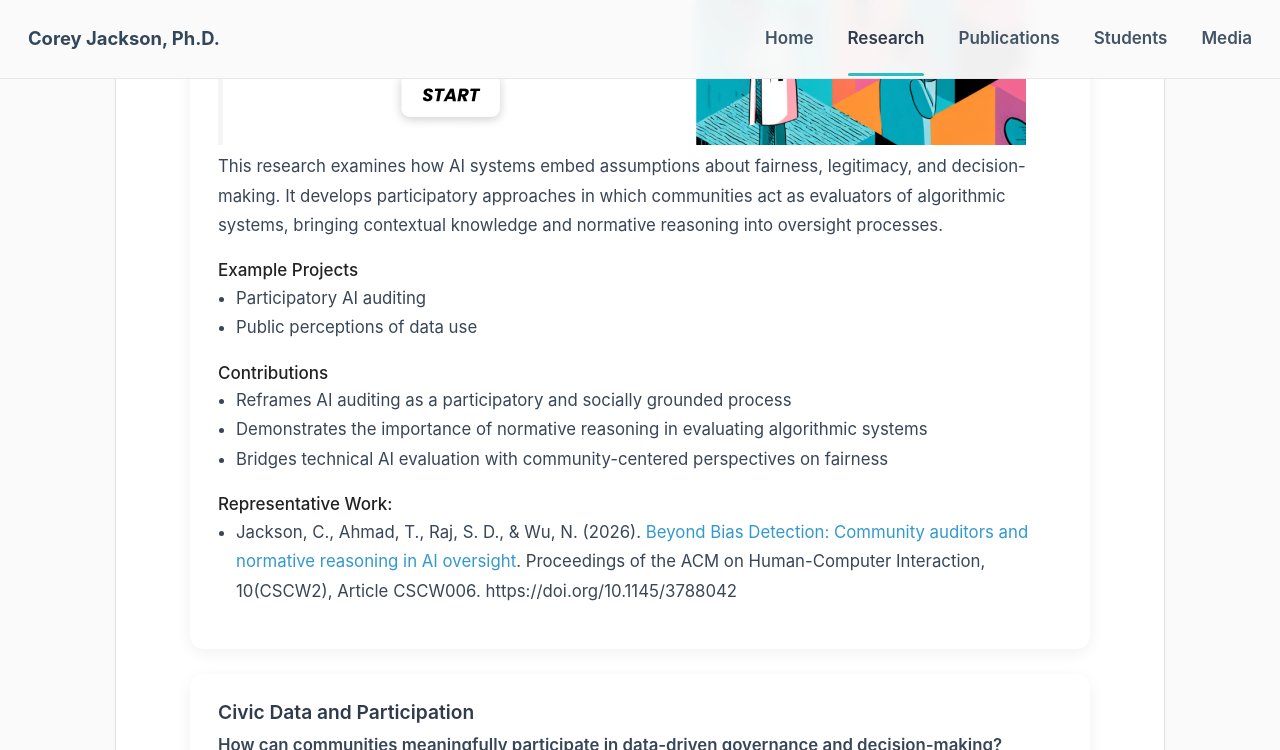
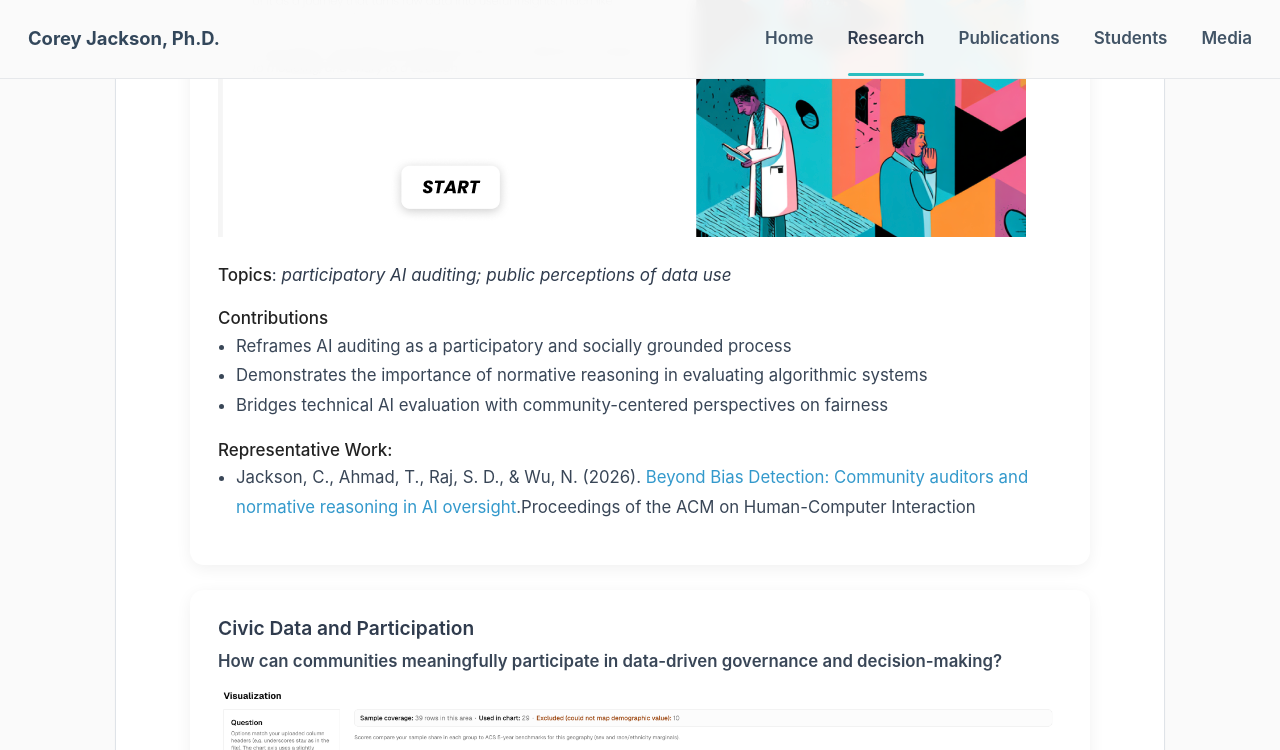
Before and after one commit to cjacks04/cjacks04.github.io, a Jekyll site: the page built from research.md, in a window 1280 px wide and 1400 px high, scrolled down 3066 px. Shown: the top 750 px of the window. Built offline with Jekyll 4.4.1, drawn with Linux system fonts in a browser that asks for light colours; nearby versions of some CDN libraries; a style sheet for code colours, icons or effects is not loaded; some of the changed text lies outside the part shown; grey boxes are pictures that could not be loaded.

Commit message:
updated projects

```diff
--- a/research.md
+++ b/research.md
@@ -9,9 +9,7 @@ permalink: /research/
   <div class="research-intro">
     <h2>Research</h2>
     <p>
-      My research examines how people learn, participate, and exercise judgment in data-rich and AI-mediated environments.
-      Across projects, I focus on how expertise is developed, how human and machine intelligence interact, and how data-driven
-      systems can be designed to better reflect community values and public needs.
+      My research examines how people learn, participate, and exercise judgment in data-rich and AI-mediated environments. Across projects, I focus on how expertise is developed, how human and machine intelligence interact, and how data-driven systems can be designed to better reflect community values and public needs.
     </p>
   </div>
 
@@ -32,7 +30,7 @@ permalink: /research/
       This research explores how people develop domain-specific expertise in complex environments without formal training. Drawing on work in citizen science systems such as Gravity Spy, I examine how interfaces, feedback, and structured participation enable non-experts to engage in sophisticated analytical work and contribute to scientific discovery.
     </p>
     <div class="research-section">
-      <strong>Example Projects</strong> crowdsourced learning environments; language socialization in online communities; motivation and participation in citizen science
+      <strong>Topics</strong>:<em>crowdsourced learning environments; language socialization in online communities; motivation and participation in citizen science</em>
     </div>
     <div class="research-section">
       <strong>Contributions</strong>
@@ -62,18 +60,16 @@ permalink: /research/
   <p class="research-question">
     How can humans and AI systems learn together in ways that improve both human capability and machine performance?
   </p>
-
+  <p>
+    This work moves beyond traditional pipelines where humans simply label data for AI systems. Instead, I study co-learning environments where humans and algorithms iteratively improve one another, forming adaptive systems that evolve over time.
+  </p>
   <!-- IMAGE INSERTED HERE -->
   <div class="research-image">
     <img src="/assets/img/research/hybrid1.png" alt="Gravity Spy system interface" />
   </div>
 
-  <p>
-    This work moves beyond traditional pipelines where humans simply label data for AI systems. Instead, I study co-learning environments where humans and algorithms iteratively improve one another, forming adaptive systems that evolve over time.
-  </p>
-
   <div class="research-section">
-    <strong>Example Projects</strong>: citizen science and machine learning integration; machine-guided classification systems
+    <strong>Topics</strong>: <em>citizen science and machine learning integration; machine-guided classification systems</em>
   </div>
 
   <div class="research-section">
@@ -106,18 +102,14 @@ permalink: /research/
     <p class="research-question">
       How can data-driven systems in the public sector operate equitably and reflect community values?
     </p>
- <div class="research-image">
-    <img src="/assets/img/research/algorithm.png" alt="The interface for AL learning"/>
-  </div>
     <p>
       This research examines how AI systems embed assumptions about fairness, legitimacy, and decision-making. It develops participatory approaches in which communities act as evaluators of algorithmic systems, bringing contextual knowledge and normative reasoning into oversight processes.
     </p>
+    <div class="research-image">
+    <img src="/assets/img/research/algorithm.png" alt="The interface for AL learning"/>
+  </div>
     <div class="research-section">
-      <strong>Example Projects</strong>
-      <ul>
-        <li>Participatory AI auditing</li>
-        <li>Public perceptions of data use</li>
-      </ul>
+      <strong>Topics</strong>: <em>participatory AI auditing; public perceptions of data use</em>
     </div>
     <div class="research-section">
       <strong>Contributions</strong>
@@ -130,7 +122,7 @@ permalink: /research/
     <div class="research-section">
       <strong>Representative Work:</strong>
       <ul>
-        <li>Jackson, C., Ahmad, T., Raj, S. D., & Wu, N. (2026). <a href="https://camps.aptaracorp.com/ACM_PMS/PMS/ACM/PACMHCI/PACMHCIV10I2/3757/4a2969fe-ed4e-11f0-957d-16ffd757ba29/OUT/PACMHCIv10i2-3757.html" target="_blank" rel="noopener">Beyond Bias Detection: Community auditors and normative reasoning in AI oversight</a>. Proceedings of the ACM on Human-Computer Interaction, 10(CSCW2), Article CSCW006. https://doi.org/10.1145/3788042 </li>
+        <li>Jackson, C., Ahmad, T., Raj, S. D., & Wu, N. (2026). <a href="https://camps.aptaracorp.com/ACM_PMS/PMS/ACM/PACMHCI/PACMHCIV10I2/3757/4a2969fe-ed4e-11f0-957d-16ffd757ba29/OUT/PACMHCIv10i2-3757.html" target="_blank" rel="noopener">Beyond Bias Detection: Community auditors and normative reasoning in AI oversight</a>.Proceedings of the ACM on Human-Computer Interaction</li>
       </ul>
     </div>
   </div>
@@ -145,14 +137,13 @@ permalink: /research/
       How can communities meaningfully participate in data-driven governance and decision-making?
     </p>
      <div class="research-image">
-    <img src="/assets/img/research/attention.pdf" alt="The interface for AL learning"/>
+    <img src="/assets/img/research/knowledge_map.png" alt="The interface for knowledge map"/>
   </div>
     <p>
       This work focuses on inequities in access to data and participation in civic processes. I study how environmental and public-sector data systems can better represent community knowledge, particularly in contexts of environmental justice and local decision-making.
     </p>
     <div class="research-section">
-      <strong>Example Projects</strong>: environmental justice mapping; civic data representativeness; Knowledge Map (community data portal)</li>
-      </ul>
+      <strong>Topics</strong>:<em>environmental justice mapping; civic data representativeness; Knowledge Map (community data portal)</em>
     </div>
     <div class="research-section">
       <strong>Contributions</strong>
```
